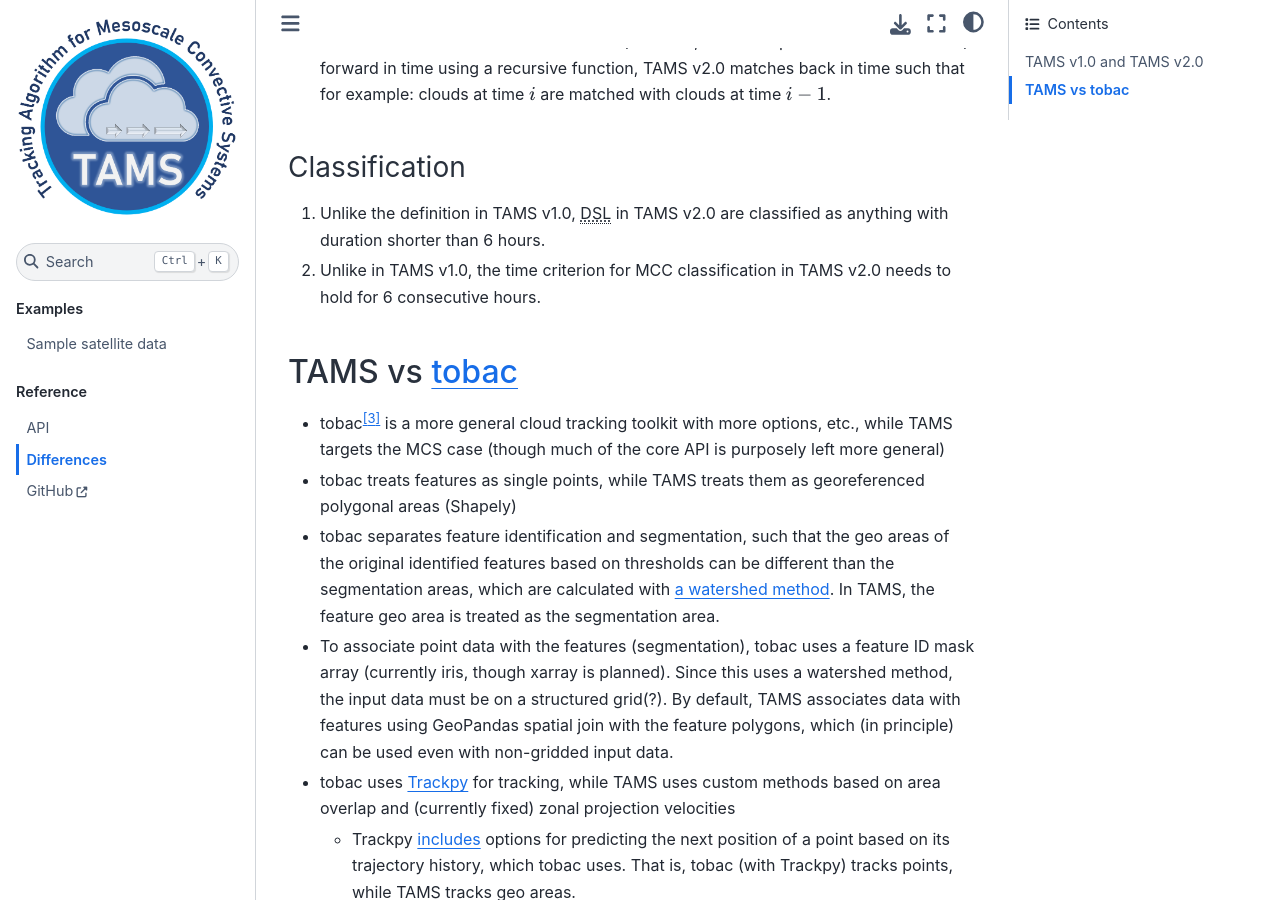
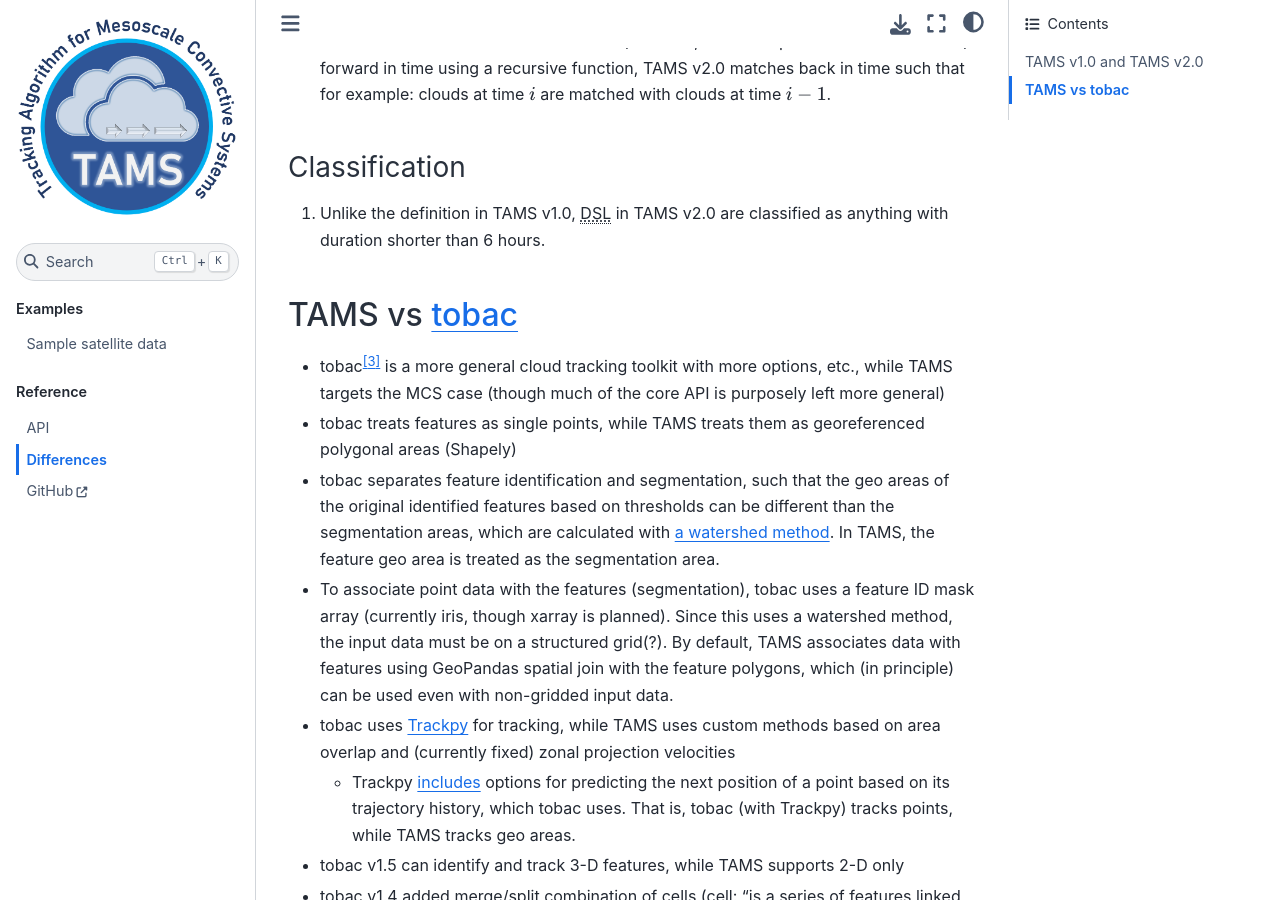
Before and after one commit to knubez/TAMS, a Sphinx documentation site: the page built from docs/differences.md, in a window 1280 px wide and 900 px high, scrolled down 602 px. Built offline with Sphinx 7.4.7 and the Sphinx Book theme 1.1.4, drawn with Linux system fonts in a browser that asks for light colours; cross-references to code outside the pages are shown as plain code.

Commit message:
Update differences.md
Removed the Classification difference about TAMS v2.0 time criterion for MCC holding for 6 consecutive hours.

```diff
--- a/docs/differences.md
+++ b/docs/differences.md
@@ -15,7 +15,6 @@
 ### Classification
 
 1. Unlike the definition in TAMS v1.0, {abbr}`DSL (disorganized short-lived)` in TAMS v2.0 are classified as anything with duration shorter than 6 hours.
-2. Unlike in TAMS v1.0, the time criterion for MCC classification in TAMS v2.0 needs to hold for 6 consecutive hours.
 
 [^v1]: "TAMS v1.0": TAMS as published in {cite:t}`TAMS1.0`, written in Matlab.
 
```
